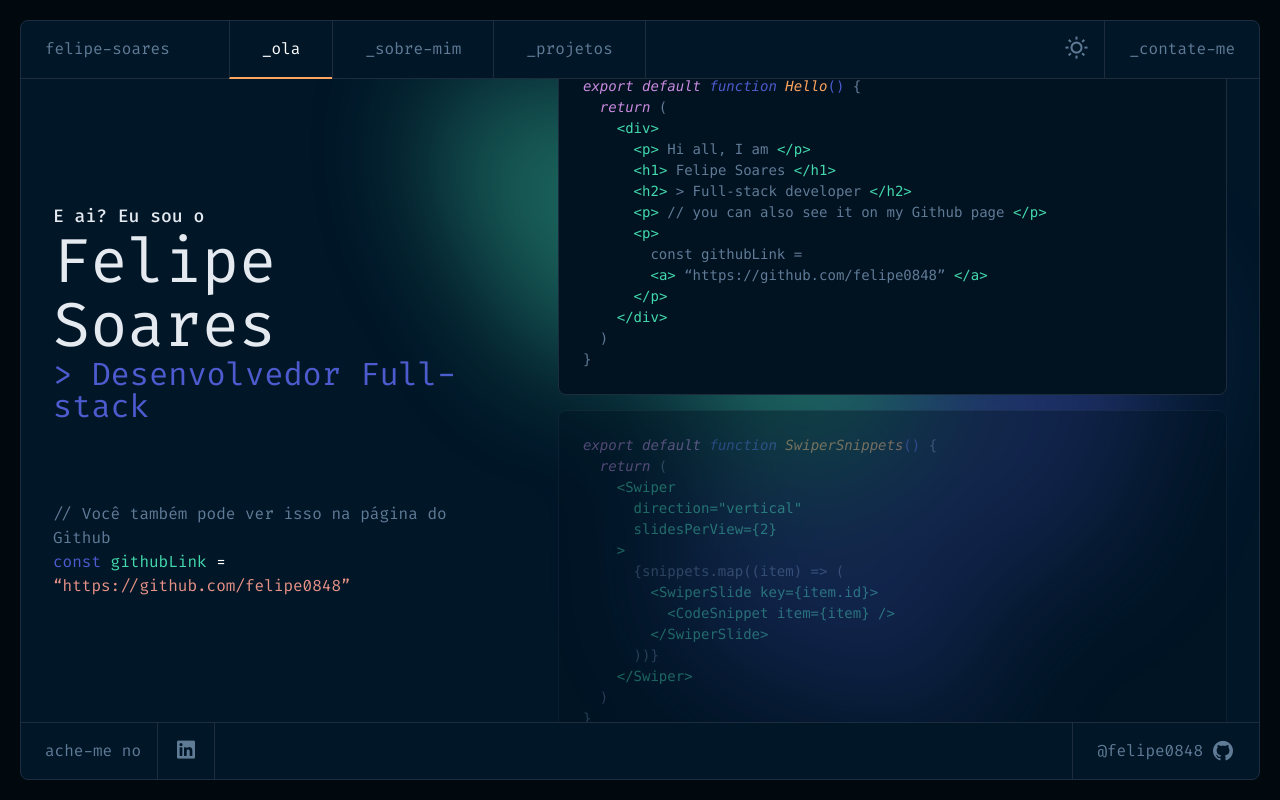
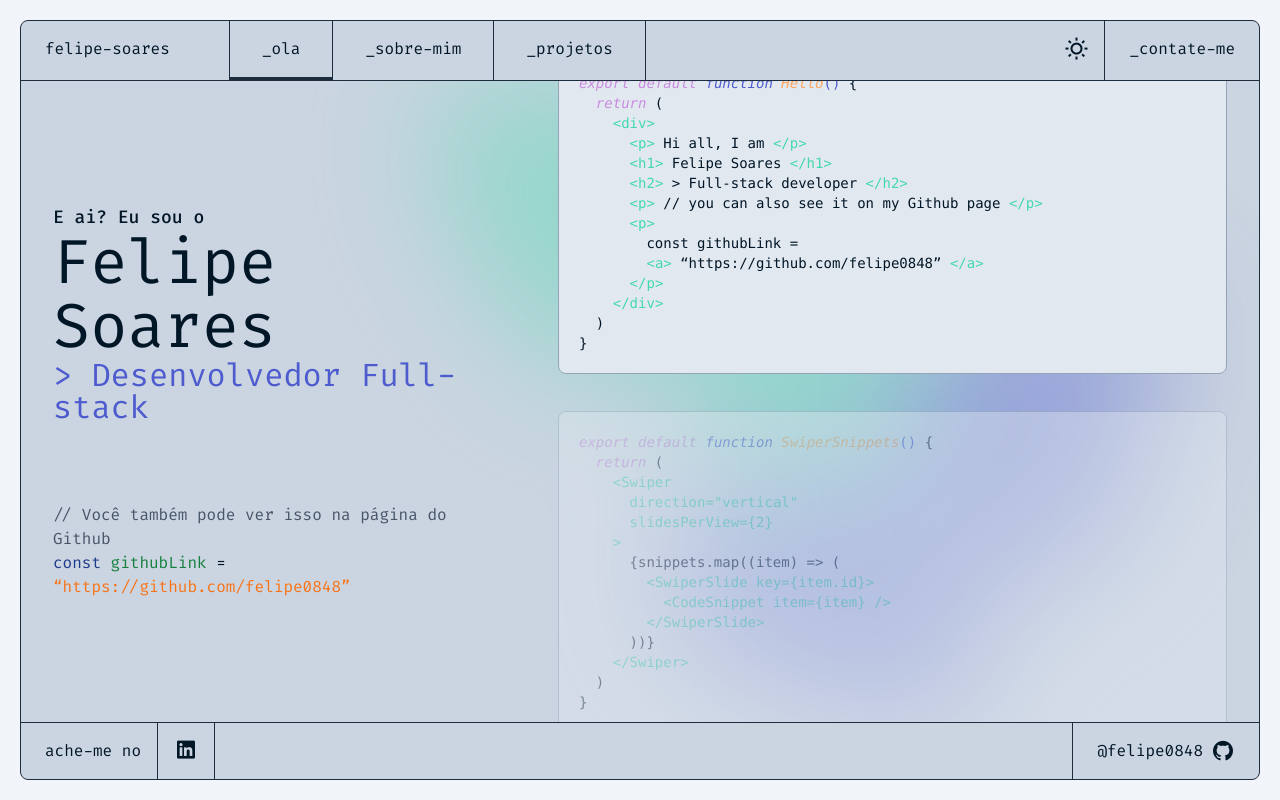
Before and after one commit to felipe0848/portfolio, a Next.js app: page / in a window 1280 px wide. Built offline with nearby package versions, Linux system fonts and the light colour scheme.

Commit message:
Feat: apply ligth theme in home page

```diff
--- a/src/app/globals.css
+++ b/src/app/globals.css
@@ -53,9 +53,7 @@
   box-sizing: border-box;
 }
 
-body{
-  color: var(--secondary-blue)
-}
+
 @media(max-width: 768px){
   html{
     font-size: 77%;
--- a/src/app/layout.tsx
+++ b/src/app/layout.tsx
@@ -23,16 +23,18 @@ export default function RootLayout({
 }) {
   return (
     <html lang="en">
-      <body className={`${fira.className} bg-primary-black`}>
-        <DefaultProviders>
-          <main className="m-5 mx-auto flex h-[calc(100vh-2.5rem)] max-h-[1080px] w-[calc(100vw-2.5rem)] max-w-[1440px] flex-col rounded-lg border border-lines bg-primary-blue">
+      <DefaultProviders>
+        <body
+          className={`${fira.className} bg-slate-100 dark:bg-primary-black`}
+        >
+          <main className="m-5 mx-auto flex h-[calc(100vh-2.5rem)] max-h-[1080px] w-[calc(100vw-2.5rem)] max-w-[1440px] flex-col rounded-lg border border-lines bg-slate-300 text-primary-blue dark:bg-primary-blue dark:text-secondary-blue">
             <Header />
             {children}
             <Footer />
           </main>
-        </DefaultProviders>
-        <Analytics />
-      </body>
+          <Analytics />
+        </body>
+      </DefaultProviders>
     </html>
   )
 }
--- a/src/components/header/index.tsx
+++ b/src/components/header/index.tsx
@@ -7,8 +7,8 @@ import ThemeSwitcher from '../theme-switcher'
 export default function Header() {
   const screenSm = useMediaQuery({ query: '(max-width: 640px)' })
   return (
-    <header className="flex w-full text-secondary-blue sm:justify-between">
-      <p className="w-full min-w-[13rem] border-b  border-lines px-6 py-4 sm:w-52">
+    <header className="flex w-full sm:justify-between">
+      <p className="w-full min-w-[13rem] border-b border-lines px-6 py-4 sm:w-52">
         felipe-soares
       </p>
       {screenSm ? (
--- a/src/components/header/navbar.tsx
+++ b/src/components/header/navbar.tsx
@@ -7,9 +7,9 @@ import ThemeSwitcher from '../theme-switcher'
 export default function Navbar() {
   const pathname = usePathname()
   const activeStyle =
-    'border-b-accent-orange text-white border-b-2 cursor-default'
+    'dark:border-b-accent-orange text-primary-blue dark:text-white border-b-4 dark:border-b-2 cursor-default'
   const inactiveStyle =
-    'border-b hover:text-white hover:border-b-accent-orange hover:border-b-2'
+    'border-b dark:hover:text-white dark:hover:border-b-accent-orange dark:hover:border-b-2 hover:border-b-4 hover:text-primary-blue'
 
   return (
     <nav className="flex w-full justify-between">
@@ -18,7 +18,7 @@ export default function Navbar() {
           href="/"
           className={`${
             pathname === '/' ? activeStyle : inactiveStyle
-          } flex border-l border-lines px-8 py-4`}
+          } flex border-l border-lines  px-8 py-4`}
         >
           _ola
         </Link>
--- a/src/components/home/code-snippet.tsx
+++ b/src/components/home/code-snippet.tsx
@@ -1,13 +1,33 @@
 import { snippetType } from '@/db/snippets'
 import SyntaxHighlighter from 'react-syntax-highlighter'
 import '@/lib/highlight-custom.css'
+import { useTheme } from 'next-themes'
+import { ReactNode } from 'react'
+import { docco } from 'react-syntax-highlighter/dist/esm/styles/hljs'
+
+interface PreTagComponentProps {
+  children: ReactNode
+}
+function PreTagComponent({ children }: PreTagComponentProps) {
+  return (
+    <pre className="block overflow-clip rounded-lg border border-slate-400 bg-slate-200 p-5 text-sm dark:border-lines dark:bg-primary-dark-blue dark:text-secondary-blue">
+      {children}
+    </pre>
+  )
+}
 
 interface CodeSnippetProps {
   item: snippetType
 }
 export default function CodeSnippet({ item }: CodeSnippetProps) {
+  const { theme } = useTheme()
   return (
-    <SyntaxHighlighter language={item.language} useInlineStyles={false}>
+    <SyntaxHighlighter
+      language={item.language}
+      useInlineStyles={theme === 'light' || false}
+      PreTag={PreTagComponent}
+      style={docco}
+    >
       {item.code}
     </SyntaxHighlighter>
   )
--- a/src/components/home/welcome.tsx
+++ b/src/components/home/welcome.tsx
@@ -1,6 +1,6 @@
 export default function Welcome() {
   return (
-    <div className="text-primary-gray sm:min-w-[425px]">
+    <div className="text-primary-blue dark:text-primary-gray sm:min-w-[425px]">
       <p className="text-bodyText font-medium">E ai? Eu sou o</p>
       <h1 className="text-5xl leading-[4rem] phone-xl:text-headline ">
         Felipe Soares
@@ -10,18 +10,22 @@ export default function Welcome() {
       </h2>
 
       <div className="mt-20 flex flex-col">
-        <span className="text-secondary-blue">
+        <span className="text-slate-600 dark:text-secondary-blue">
           {'// Você também pode ver isso na página do Github'}
         </span>
         <span>
-          <span className="text-secondary-purple">const </span>
-          <span className="text-accent-green">githubLink </span>
-          <span className="text-white">= </span>
+          <span className="text-blue-900 dark:text-secondary-purple">
+            const{' '}
+          </span>
+          <span className="text-green-700 dark:text-accent-green">
+            githubLink{' '}
+          </span>
+          <span>= </span>
           <a
             href="https://github.com/felipe0848/portfolio"
             target="_blank"
             rel="noreferrer"
-            className="text-accent-red hover:underline"
+            className="text-orange-500 hover:underline dark:text-accent-red"
           >
             {'“https://github.com/felipe0848”'}
           </a>
```
